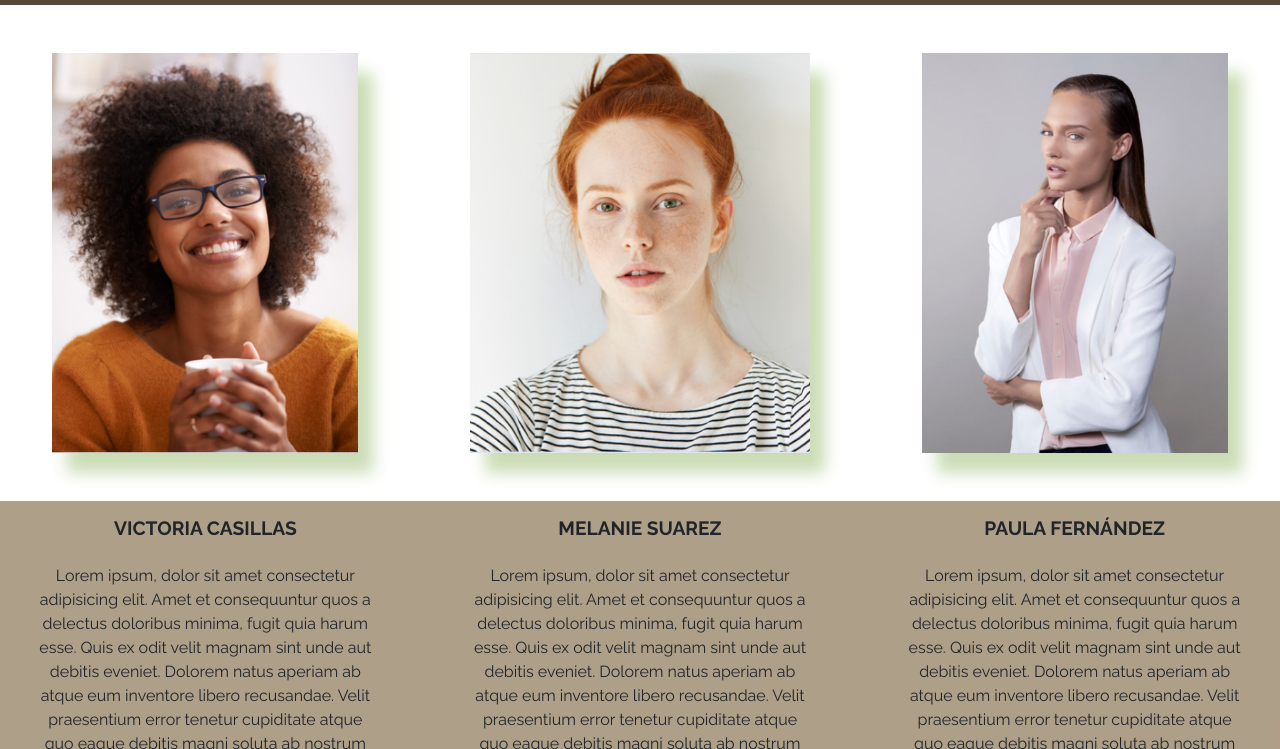
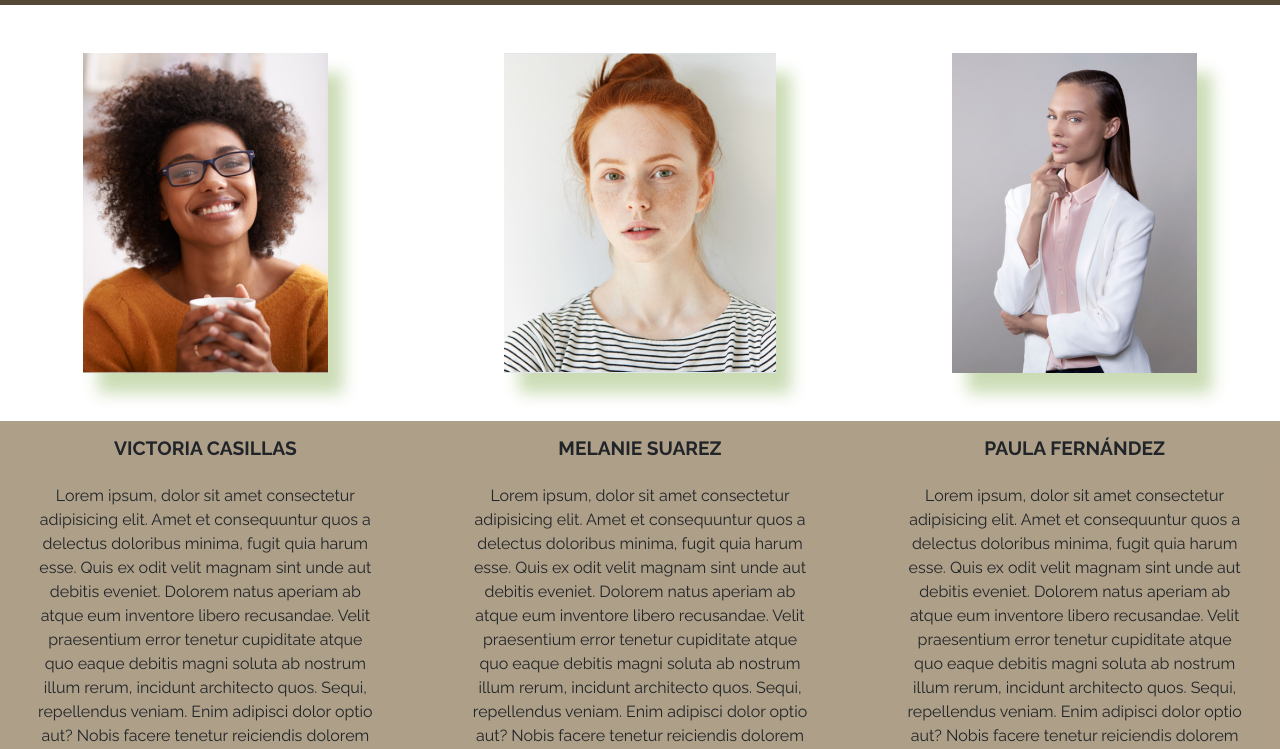
Before and after one commit to kiafraccarolli/entrega-bootstrap-fraccarolli, a plain HTML site: page quienes-somos.html in a window 1280 px wide. Shown: the part 51-800 px from the top of the page. Drawn offline with nearby package versions, Linux system fonts and the light colour scheme.

```diff
--- a/css/style.css
+++ b/css/style.css
@@ -111,7 +111,7 @@
 /* QUIENES SOMOS.HTML */
 .fotoMujer1, .fotoMujer2, .fotoMujer3{
     filter: drop-shadow(15px 20px 8px #cbdcb5);
-    height: 50vh;
+    height: 40vh;
   }
   .infoMujer1, .infoMujer2, .infoMujer3{
     background-color: #978366c5;
--- a/quienes-somos.html
+++ b/quienes-somos.html
@@ -41,7 +41,7 @@
       <main class=" row">
         <section class=" col-md-4 d-flex flex-column align-items-center p-0">
                 <div class=" d-flex justify-content-center">
-                    <img src="./imagenes-proyecto/foto-mujer1.png" alt="" class="fotoMujer1 my-5 wow animate__animated animate__zoomIn">
+                    <img src="./imagenes-proyecto/foto-mujer1.png" alt="" class="fotoMujer1 my-5 ">
                 </div>
                 <div class="infoMujer1 d-flex flex-column align-items-center py-3">
                     <h2 class="fw-bold">VICTORIA CASILLAS</h2>
@@ -52,7 +52,7 @@
             </section>
             <section class= " col-md-4 d-flex flex-column align-items-center p-0">
                 <div class="d-flex justify-content-center">
-                    <img src="./imagenes-proyecto/foto-mujer2.png" alt="" class="fotoMujer2 my-5 wow animate__animated animate__zoomIn">
+                    <img src="./imagenes-proyecto/foto-mujer2.png" alt="" class="fotoMujer2 my-5 ">
                 </div>
                 <div class="infoMujer2 d-flex flex-column align-items-center py-3">
                     <h2 class="fw-bold">MELANIE SUAREZ</h2>
@@ -63,7 +63,7 @@
             </section>
             <section class=" col-md-4 d-flex flex-column align-items-center p-0">
                 <div class="d-flex justify-content-center">
-                    <img src="./imagenes-proyecto/foto-mujer3.png" alt="" class="fotoMujer3 my-5 wow animate__animated animate__zoomIn">
+                    <img src="./imagenes-proyecto/foto-mujer3.png" alt="" class="fotoMujer3 my-5">
                 </div>
                 <div class="infoMujer3 d-flex flex-column align-items-center py-3">
                     <h2 class="fw-bold">PAULA FERNÁNDEZ</h2>
@@ -114,5 +114,5 @@
         </div>
 
       </footer>
-
+      <script src="https://cdn.jsdelivr.net/npm/bootstrap@5.2.0-beta1/dist/js/bootstrap.bundle.min.js" integrity="sha384-pprn3073KE6tl6bjs2QrFaJGz5/SUsLqktiwsUTF55Jfv3qYSDhgCecCxMW52nD2" crossorigin="anonymous"></script>
   </body>
```
